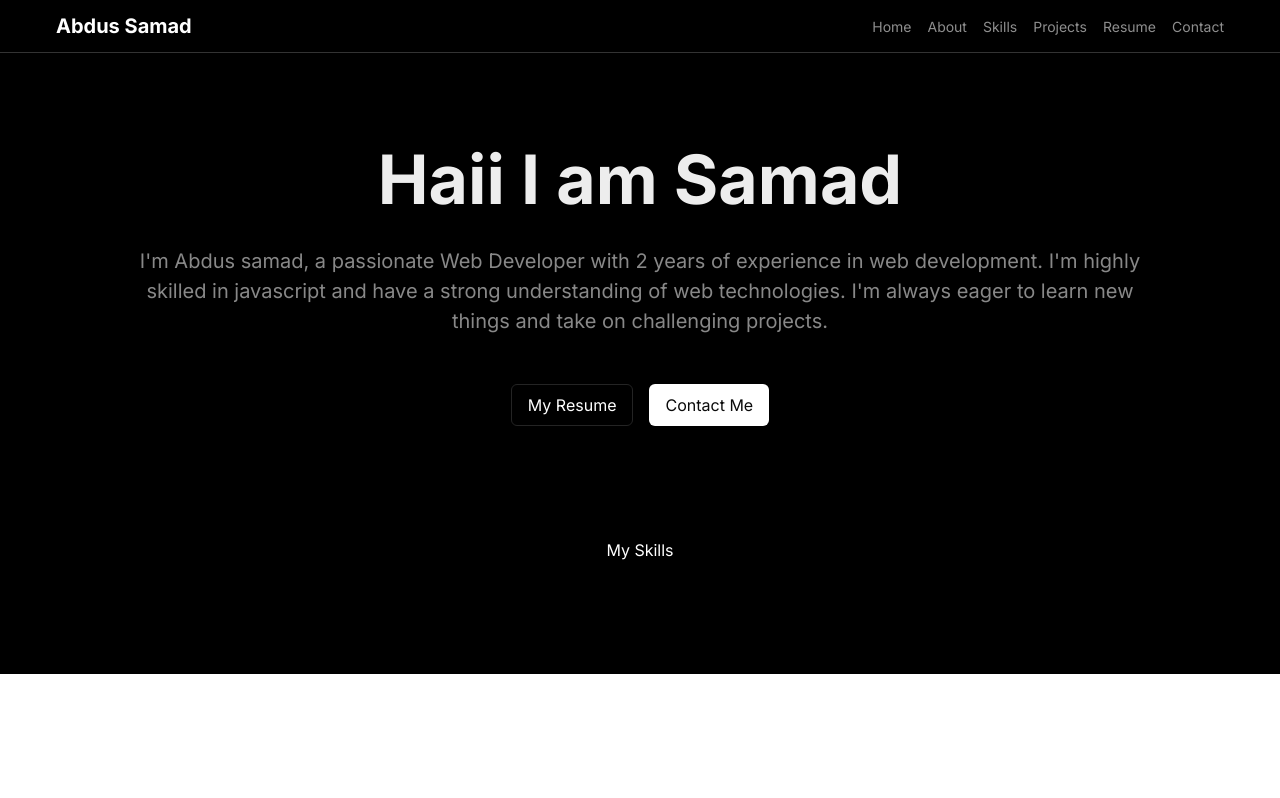
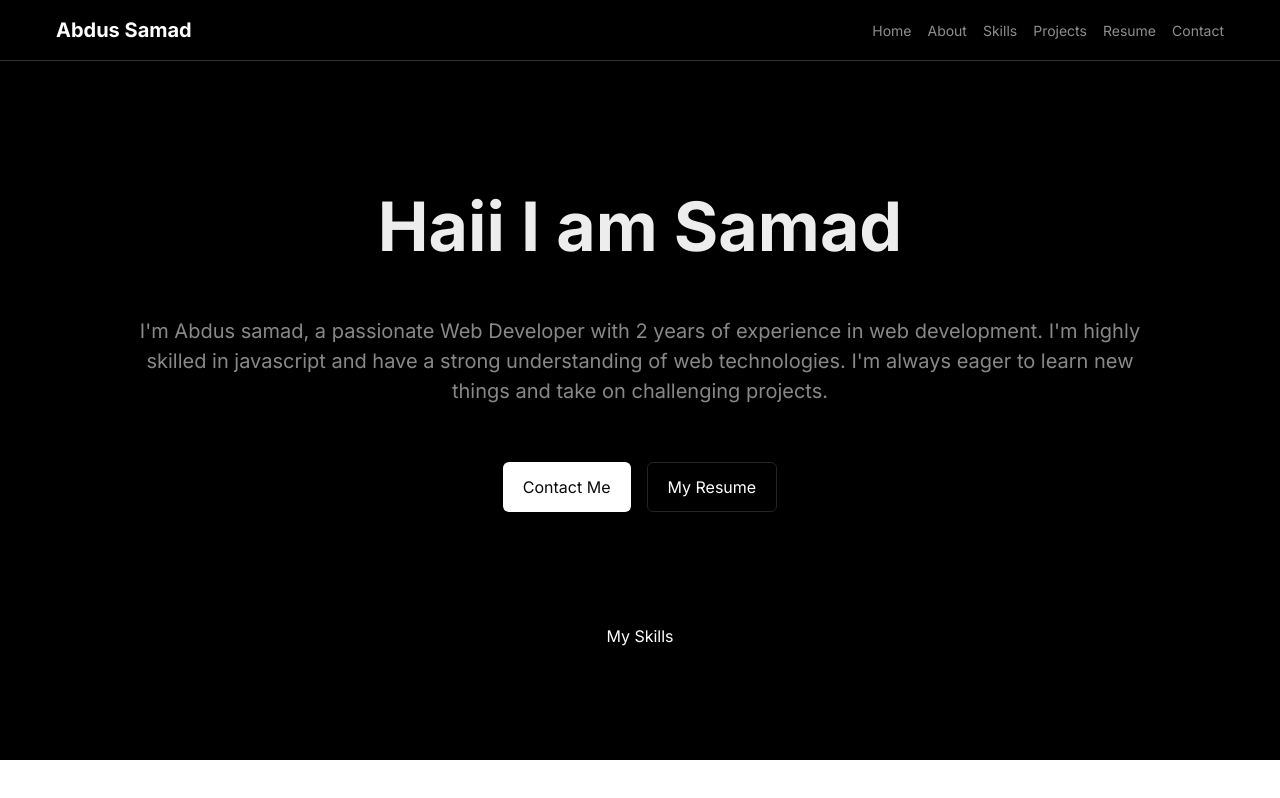
Before and after one commit to Samad-Developer/codsoftportfolio, a Next.js app: page / in a window 1280 px wide. Built offline with nearby package versions, Linux system fonts and the light colour scheme.

Commit message:
about and navbar finalize

```diff
--- a/components/about.jsx
+++ b/components/about.jsx
@@ -2,23 +2,22 @@ import Image from 'next/image'
 import myimage from '../public/my.jpg'
 const about = () => {
     return (
-        <section className="bg-black pt-32
-        ">
+        <section className="bg-black pt-28 sm:pt-48">
             <div className="flex flex-col space-y-4">
-                <h2 className="font-bold text-[#ededed] text-[68px] text-center">Haii I am Samad</h2>
-                <p className="text-[#888] text-[20px] px-6 text-center md:px-32">
+                <h2 className="font-bold text-[#ededed] text-[68px] text-center leading-[68px]">Haii I am Samad</h2>
+                <p className="text-[#888] pt-10 text-[20px] px-6 text-center md:px-32">
                     I'm Abdus samad, a passionate Web Developer with 2 years
                     of experience in web development. I'm highly skilled in javascript
                     and have a strong understanding of web technologies.
                     I'm always eager to learn new things and take on
                     challenging projects.
                 </p>
-                <div className="flex justify-center gap-4 pt-8">
-                    <button className="bg-black border border-[#242424] text-white py-2 px-4 rounded-md hover:bg-[#1F1F1F] hover:text-white focus:outline-none ">
+                <div className="flex justify-center gap-4 pt-10">
+                    <button className="bg-white hover:bg-[#CCCCCC] text-[#0a0a0a] py-3 px-5 rounded-md focus:outline-none ">
+                        Contact Me
+                    </button>
+                    <button className="bg-black border border-[#242424] text-white py-3 px-5 rounded-md hover:bg-[#1F1F1F] hover:text-white focus:outline-none ">
                         My Resume
-                    </button>
-                    <button className="bg-white hover:bg-[#CCCCCC] text-[#0a0a0a] py-2 px-4 rounded-md focus:outline-none ">
-                        Contact Me
                     </button>
                 </div>
             </div>
--- a/components/navbar.tsx
+++ b/components/navbar.tsx
@@ -18,7 +18,7 @@ const Navbar = () => {
     }, []);
 
     return (
-        <div className="flex justify-between items-center sm:px-14 px-7 py-3 bg-[#000000] text-[white] fixed top-0 w-full z-50 border-b border-[#333333]">
+        <div className="flex justify-between items-center sm:px-14 px-7 py-3 sm:py-4 bg-[#000000] text-[white] fixed top-0 w-full z-50 border-b border-[#333333]">
             <Link href="/" className="text-xl font-bold">
                 Abdus Samad
             </Link>
```
